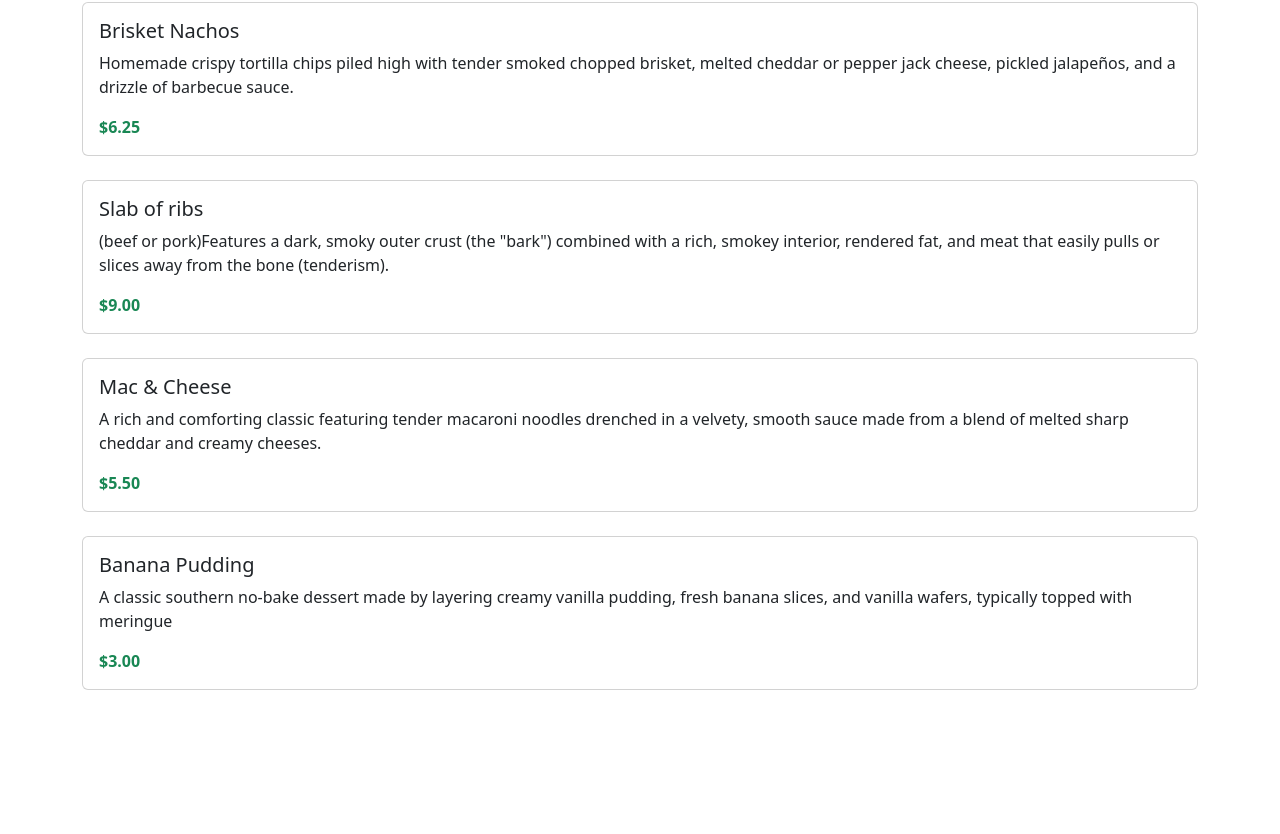
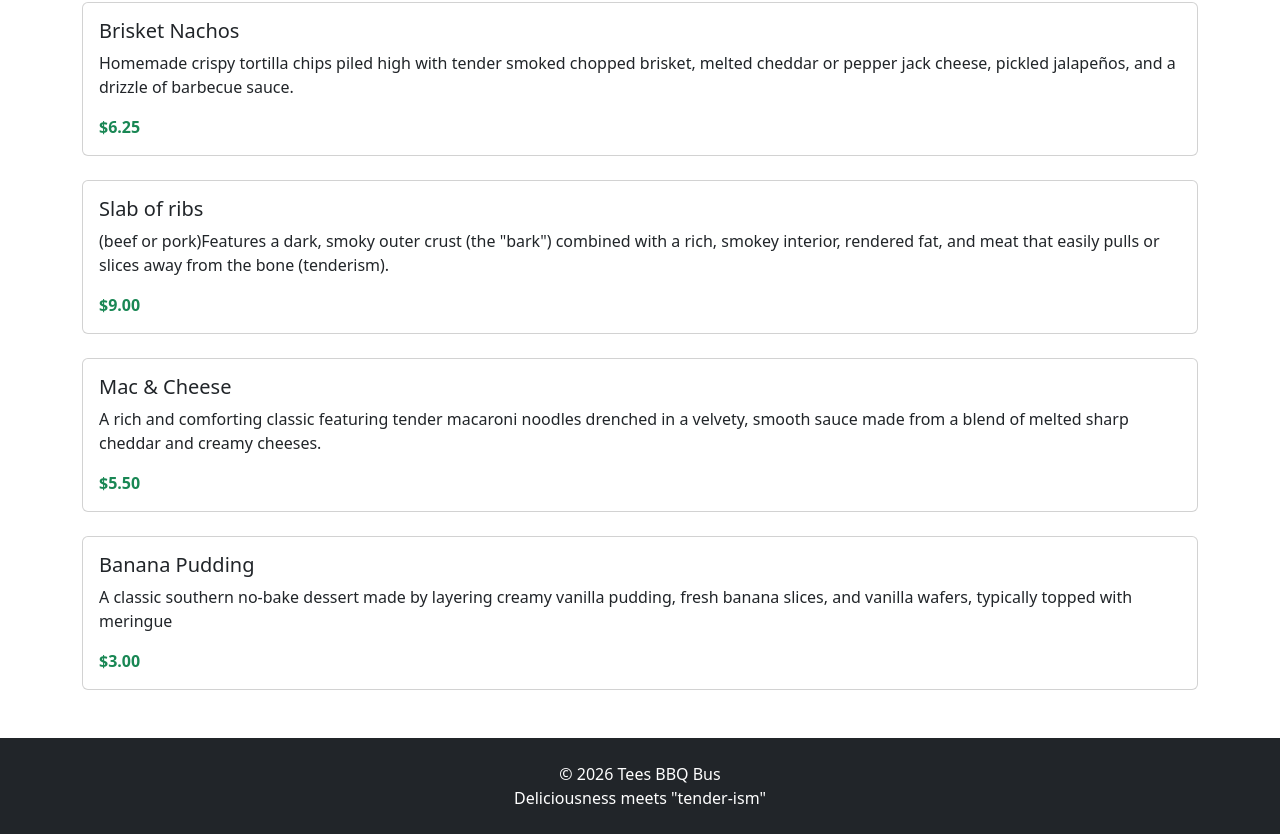
Before and after one commit to tjewitt-hub/food-truck-site, a plain HTML site: page index.html in a window 1280 px wide. Shown: the part 518-1352 px from the top of the page. Before the commit the page ends 1256 px from the top, so only its background shows below. Drawn offline with nearby package versions, Linux system fonts and the light colour scheme.

Commit message:
Add footer

```diff
--- a/index.html
+++ b/index.html
@@ -75,5 +75,9 @@
             </div>
         </section>
     </main>
+    <footer class="bg-dark text-white text-center py-4">
+        <p class="mb-0">&copy; 2026 Tees BBQ Bus</p>
+        <p class="mb-0">Deliciousness meets "tender-ism"</p>
+    </footer>
 </body>
 </html>
```
